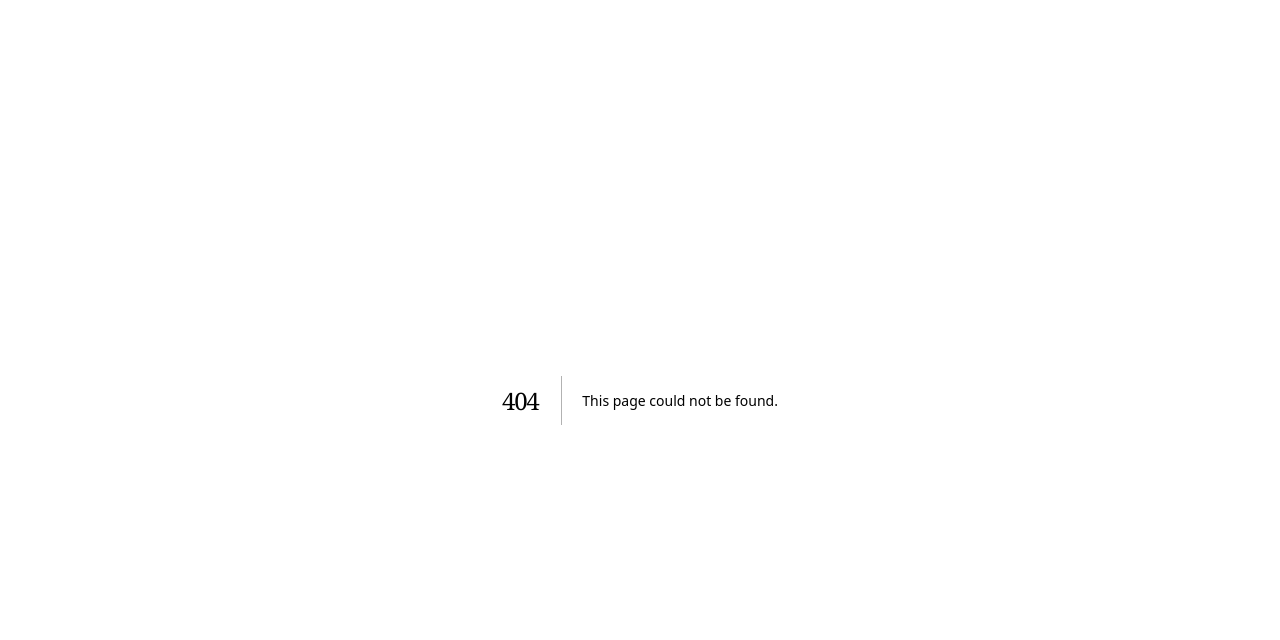
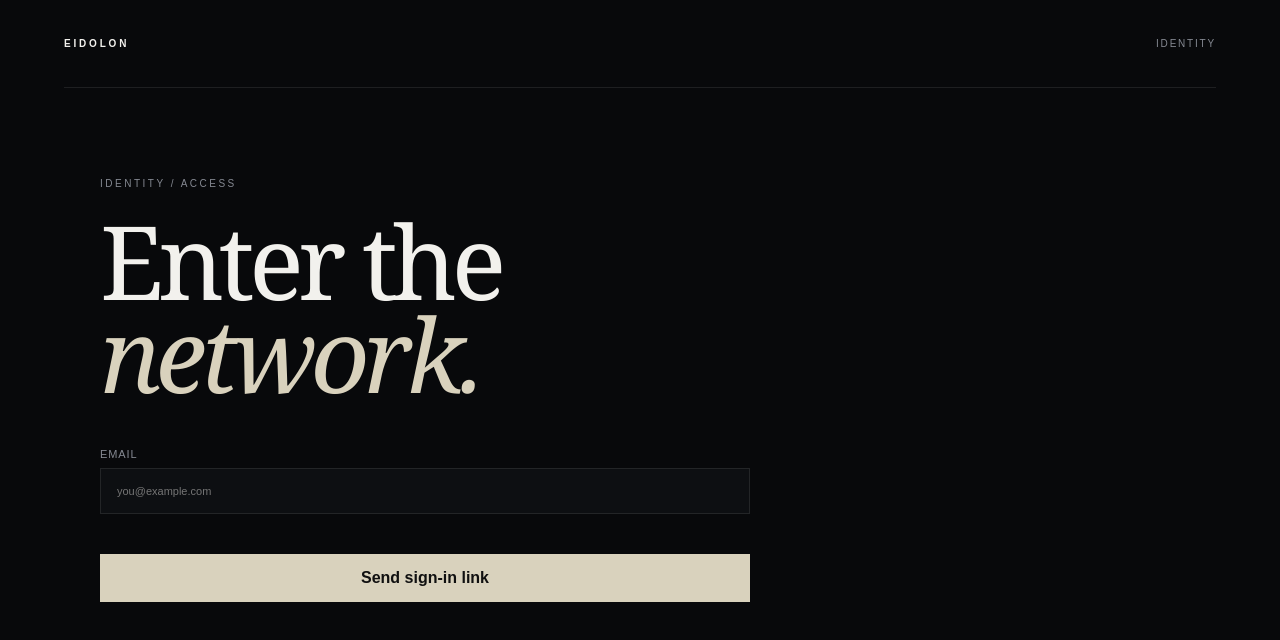
Before and after one commit to saalax4721x-coder/EIDOLON, a Next.js app: page /auth in a window 1280 px wide. Before the commit this address had no page. Shown: the top 640 px of the page. Built offline with nearby package versions, Linux system fonts and the light colour scheme.

Commit message:
feat: connect EIDOLON app to Supabase auth and persistence

```diff
--- /dev/null
+++ b/app/auth/page.tsx
@@ -0,0 +1,41 @@
+"use client";
+
+import { FormEvent, useState } from "react";
+
+export default function AuthPage() {
+  const [email, setEmail] = useState("");
+  const [sent, setSent] = useState(false);
+  const [error, setError] = useState("");
+
+  async function submit(event: FormEvent) {
+    event.preventDefault();
+    setError("");
+    const response = await fetch("/api/auth/request-link", {
+      method: "POST",
+      headers: { "content-type": "application/json" },
+      body: JSON.stringify({ email }),
+    });
+    if (!response.ok) {
+      setError((await response.json()).error ?? "Unable to send sign-in link.");
+      return;
+    }
+    setSent(true);
+  }
+
+  return (
+    <main className="surface">
+      <header className="surface-nav"><a href="/" className="wordmark">EIDOLON</a><span>IDENTITY</span></header>
+      <section className="launch-panel">
+        <div className="eyebrow">IDENTITY / ACCESS</div>
+        <h1>Enter the<br/><em>network.</em></h1>
+        {sent ? <p className="auth-message">A secure sign-in link is on its way. Open it on this device to continue.</p> : (
+          <form className="form" onSubmit={submit}>
+            <label>Email<input type="email" required value={email} onChange={(e) => setEmail(e.target.value)} placeholder="you@example.com"/></label>
+            <button className="primary" type="submit">Send sign-in link</button>
+            {error && <p className="auth-error">{error}</p>}
+          </form>
+        )}
+      </section>
+    </main>
+  );
+}
```
